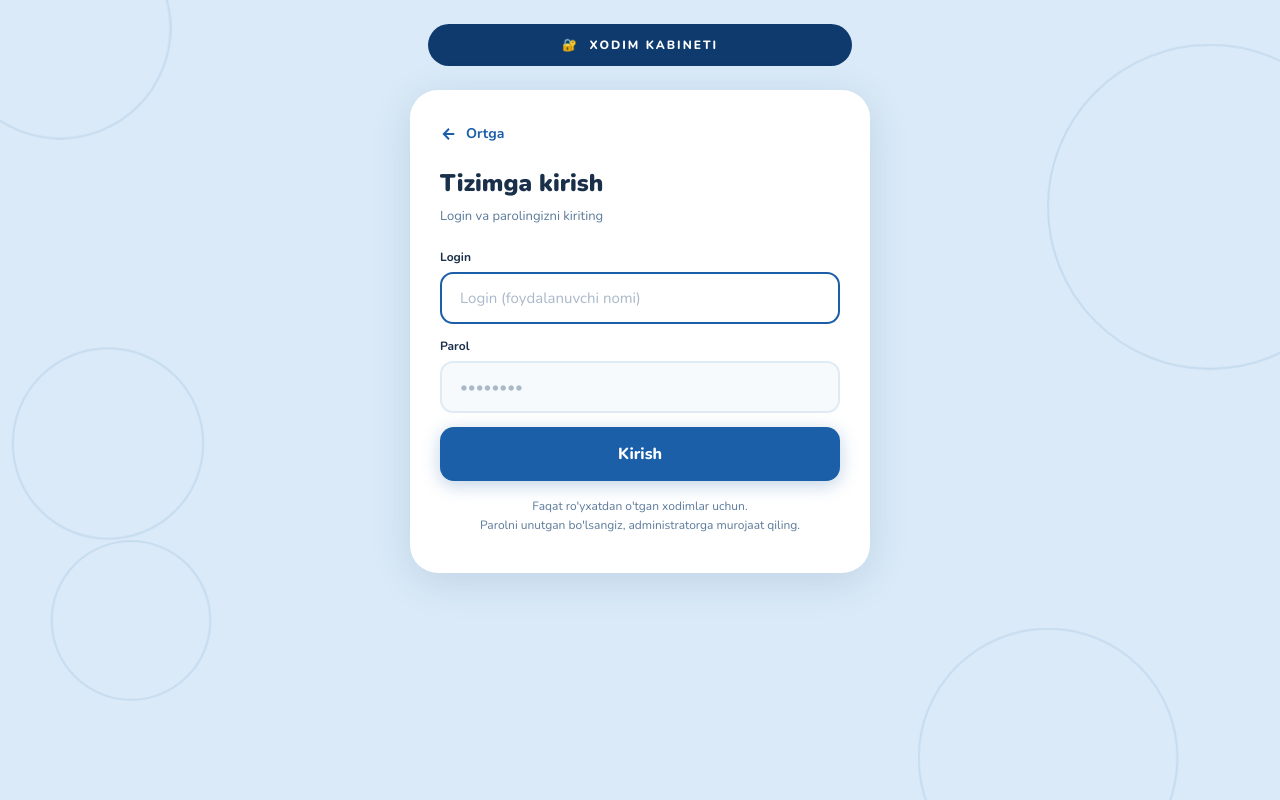
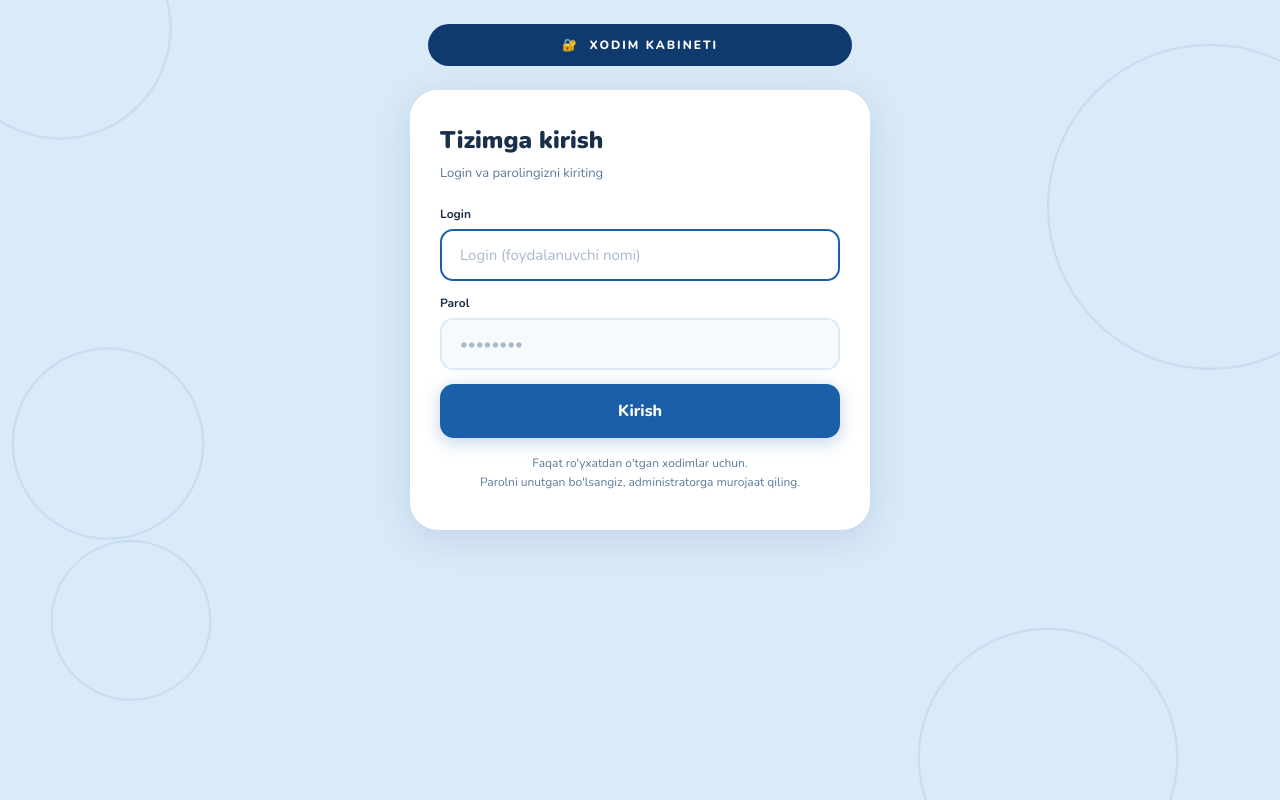
Before and after one commit to OQdevpy/turizm-survey, a Django app: page /staff/login/ in a window 1280 px wide. Run offline with Django 5.2, Linux system fonts and the light colour scheme.

Commit message:
Remove Ortga (Back) button from staff login page
The staff login screen had a back link pointing to the public
home page. Per request that link is unnecessary for staff users
and is now removed. The unused .back-btn CSS rule is also
dropped to keep the stylesheet tidy.

Files touched:
  templates/accounts/login.html

```diff
--- a/templates/accounts/login.html
+++ b/templates/accounts/login.html
@@ -7,22 +7,6 @@
 <style>
   .login-pages { width: 100%; max-width: 460px; }
   .login-card { padding: 34px 30px 38px; }
-  .back-btn {
-    display: flex;
-    align-items: center;
-    gap: 8px;
-    background: none;
-    border: none;
-    color: var(--blue);
-    font-family: 'Nunito', sans-serif;
-    font-weight: 700;
-    font-size: 14px;
-    cursor: pointer;
-    margin-bottom: 24px;
-    padding: 0;
-    text-decoration: none;
-  }
-  .back-btn:hover { text-decoration: underline; }
   .login-header {
     background: var(--navy);
     text-align: center;
@@ -99,11 +83,6 @@
     <div class="login-header">🔐 &nbsp;XODIM KABINETI</div>
     <div class="card">
       <div class="login-card">
-        <a href="{% url 'home' %}" class="back-btn">
-          <svg width="18" viewBox="0 0 24 24" fill="none" stroke="currentColor" stroke-width="2.5"><path d="M19 12H5M12 5l-7 7 7 7"/></svg>
-          Ortga
-        </a>
-
         <h2 class="login-title">Tizimga kirish</h2>
         <p class="login-sub">Login va parolingizni kiriting</p>
 
```
